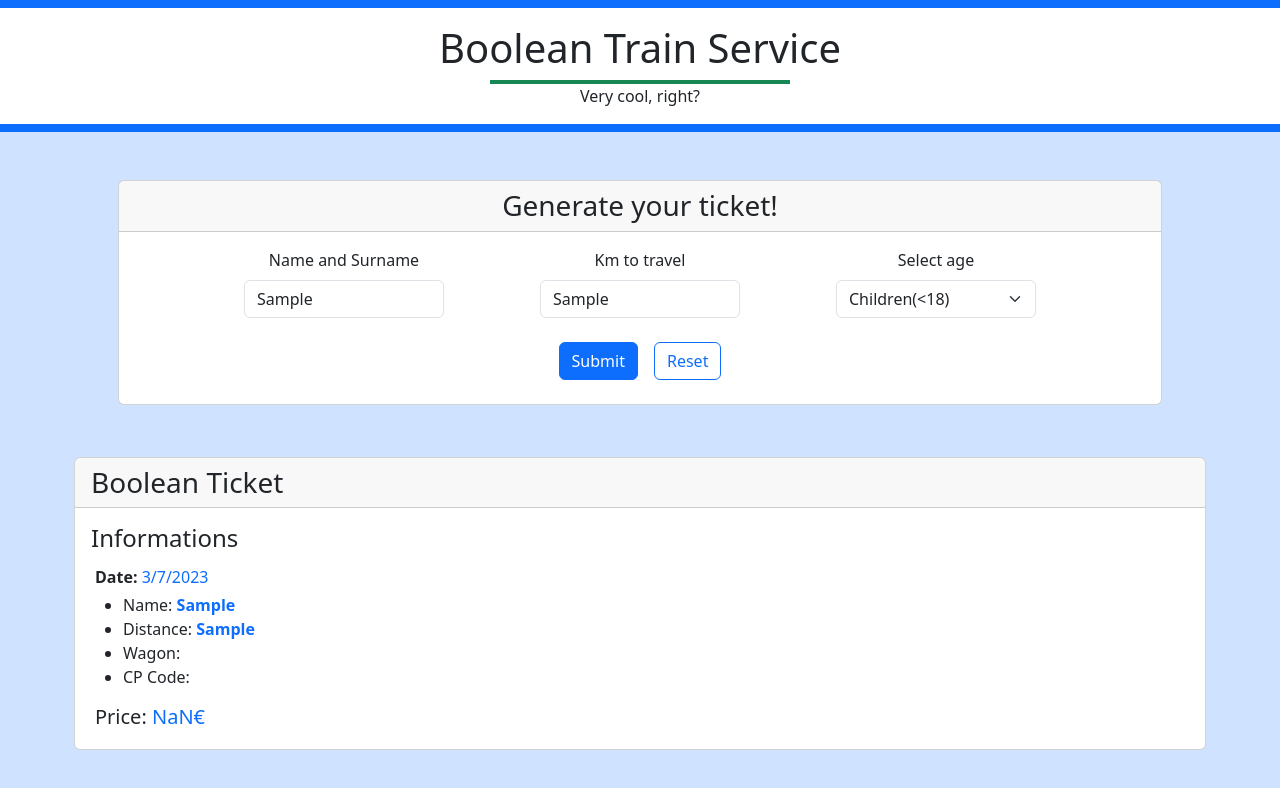
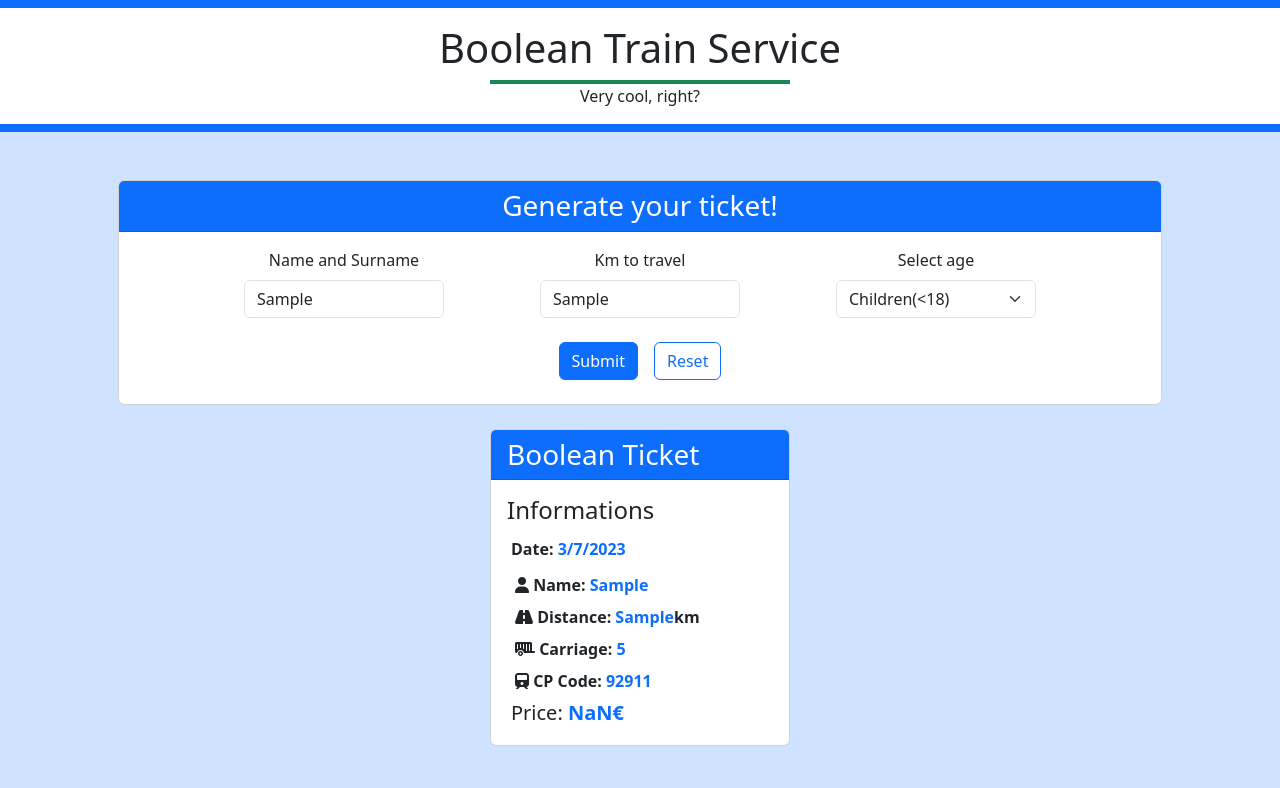
Before and after one commit to giuliacrr/js-biglietto-treno-form, a plain HTML site: page index.html in a window 1280 px wide. Both pictures are taken after typing "Sample", "Sample" into the empty fields and a click on the button "Submit". Drawn offline with nearby package versions, Linux system fonts and the light colour scheme.

Commit message:
Ticket apparing - disappearing with buttons

```diff
--- a/css/style.css
+++ b/css/style.css
@@ -8,3 +8,11 @@
     max-width:200px;
     width:100%;
 }
+
+.list-deco-none {
+    list-style: none;
+}
+
+.ticket-container {
+    max-width:300px;
+}
--- a/index.html
+++ b/index.html
@@ -27,11 +27,13 @@
         <div class="bg-primary p-1"></div>
     </header>
     <main>
+        <form>
             <!-- NAME, AGE, KM-->
             <div class="container p-5">
                 <div class="card">
-                <h3 class="card-header text-center">Generate your ticket!</h3>
+                    <h3 class="card-header text-center bg-primary text-white">Generate your ticket!</h3>
                     <div class="card-body">
+                        <form>
                             <div>
                                 <div class="d-flex justify-content-center">
                                     <!--Name & surname-->
@@ -58,31 +60,40 @@
                             <!-- Generate and Reset Buttons-->
                             <div class="d-flex justify-content-center mt-3">
                                 <button type="button" name="submit" class="btn btn-primary m-2"> Submit </button>
-                        <button type="button" class="btn btn-outline-primary m-2">Reset</button>
+                                <button type="reset" name="reset" class="btn btn-outline-primary m-2">Reset</button>
                             </div>
-
+                        </form>
+                    </div>
+                </div>
+                <!--TICKET-->
+                <div class="ticket-container d-none pt-4 m-auto">
+                    <div class="card">
+                        <h3 class="card-header text-white bg-primary">Boolean Ticket</h3>
+                        <div class="card-body">
+                            <h4 class="card-title">Informations</h4>
+                            <div class="fw-bold d-flex">
+                                <div class="m-1">Date: <span class="fw-bold text-primary" id="currentDate"></span></div>
+                            </div>
+                            <div class="m-2">
+                                <div class="fw-bold mt-2"><i class="fa-solid fa-user"></i> Name: <span
+                                        class="fw-bold text-primary" id="fullName"></span></div>
+                                <div class="fw-bold mt-2"><i class="fa-solid fa-road"></i> Distance: <span
+                                        class="fw-bold text-primary" id="userKilometers"></span>km
+                                </div>
+                                <div class="fw-bold mt-2"><i class="fa-solid fa-trailer"></i> Carriage:
+                                    <span class="fw-bold text-primary" id="wagon"></span>
+                                </div>
+                                <div class="fw-bold mt-2 mb-2"><i class="fa-solid fa-train"></i> CP Code:
+                                    <span class="fw-bold text-primary" id="code"></span>
+                                </div>
+                            </div>
+                            <h5 class="m-1">Price: <span class="fw-bold text-primary" id="price"></span>
+                            </h5>
                         </div>
                     </div>
                 </div>
-        <!--TICKET-->
-        <div class="container p-1">
-            <div class="card">
-                <h3 class="card-header">Boolean Ticket</h3>
-                <div class="card-body">
-                    <h4 class="card-title">Informations</h4>
-                    <div class="fw-bold d-flex">
-                        <div class="m-1">Date: <span class="fw-medium text-primary" id="currentDate"></span></div>
             </div>
-                    <ul>
-                        <li>Name: <span class="fw-bolder text-primary" id="fullName"></span></li>
-                        <li>Distance: <span class="fw-bolder text-primary" id="userKilometers"></span></li>
-                        <li>Wagon: <span class="fw-bolder text-primary"></span></li>
-                        <li>CP Code: <span class="fw-bolder text-primary"></span></li>
-                    </ul>
-                    <h5 class="m-1">Price: <span class="fw-medium text-primary" id="price"></span></h5>
-                </div>
-            </div>
-        </div>
+        </form>
     </main>
     <!--Javascript-->
     <script src="js/main.js"></script>
--- a/js/main.js
+++ b/js/main.js
@@ -1,3 +1,4 @@
+const ticket = document.querySelector(".ticket-container")
 const fullName = document.getElementById("inputName");
 const userKilometers = document.getElementById("inputKilometers");
 const userAge = document.getElementById("selectAge");
@@ -26,6 +27,7 @@ const subBtn = document.querySelector("[name='submit']");
 
 subBtn.addEventListener("click", function () {
   // Codice che verrà eseguito SOLO quando   l'utente clicca sul pulsante
+  ticket.classList.replace("d-none", "d-block")
   //Name and Surname
   const username = fullName.value;
   document.getElementById("fullName").innerHTML = `${username}`;
@@ -41,5 +43,14 @@ subBtn.addEventListener("click", function () {
     coupon = (price * 40) / 100;
   }
   document.getElementById("price").innerHTML = (price - coupon).toFixed(2) + "€";
+  document.getElementById("wagon").innerHTML = + "5";
+  document.getElementById("code").innerHTML = + "92911";
 }
 )
+
+//RESET BUTTON
+const resetBtn = document.querySelector("[name=reset]")
+
+resetBtn.addEventListener("click", function () {
+  ticket.classList.replace("d-block", "d-none")
+})
```
Lines whose indentation alone changed are shown as unchanged.
